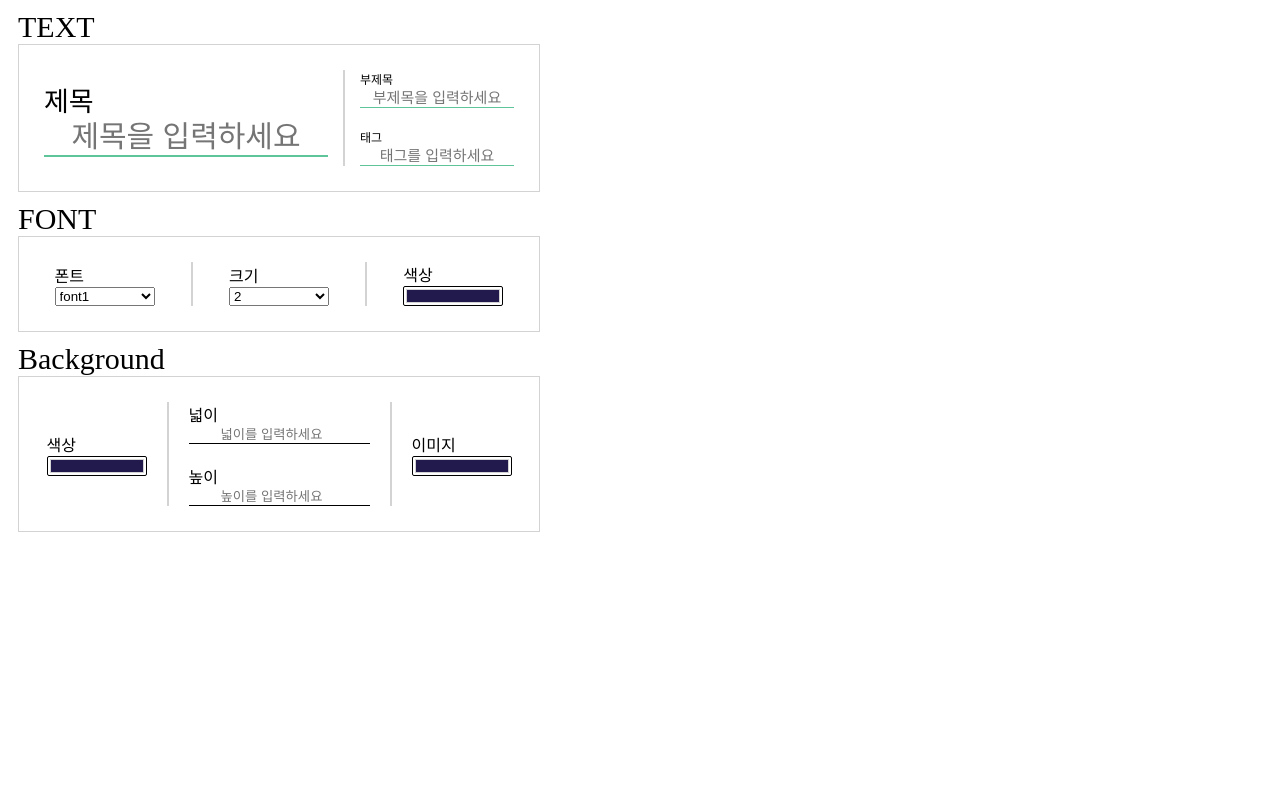
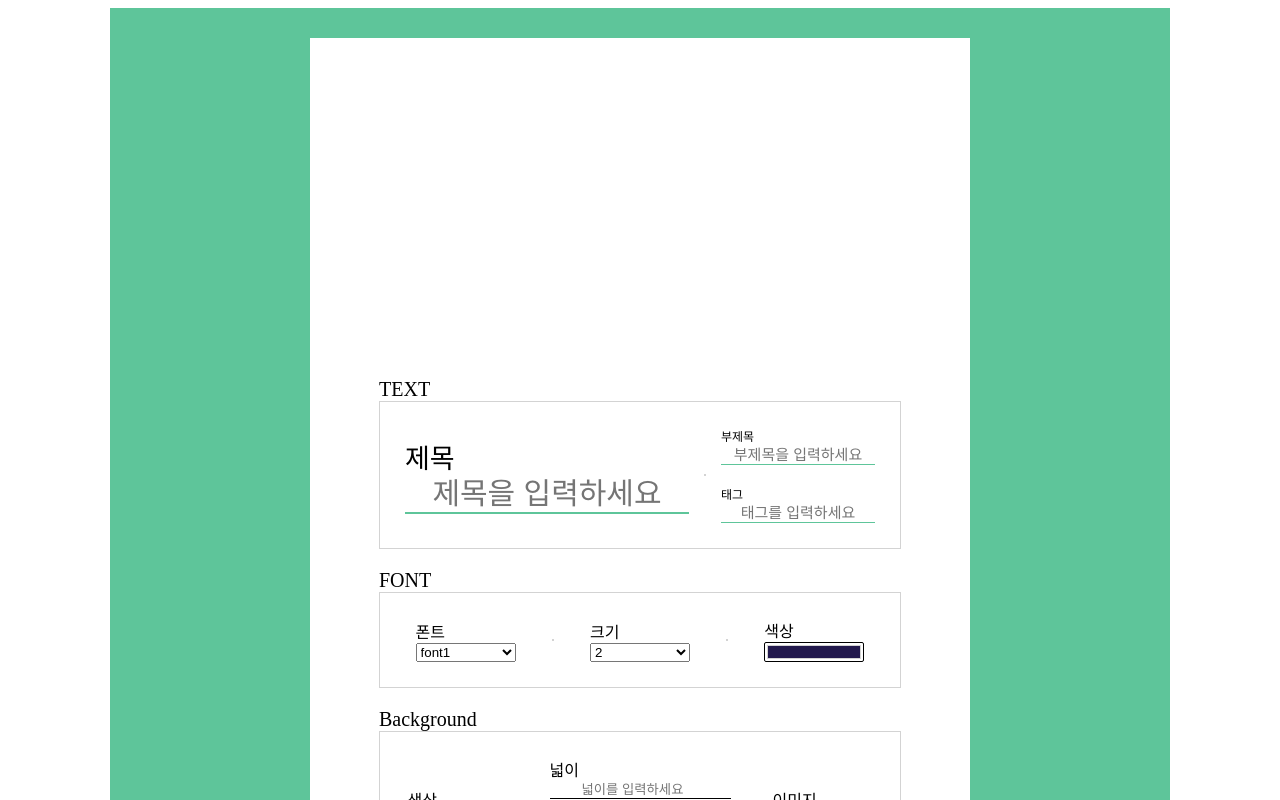
Before and after one commit to vagabondms/banner.github.io, a React (Create React App) app: page / in a window 1280 px wide. Shown: the top 800 px of the page. Built offline with nearby package versions, Linux system fonts and the light colour scheme.

Commit message:
데이터 뿌리는 법에 대해 고민할 차례!

```diff
--- a/src/App.tsx
+++ b/src/App.tsx
@@ -1,18 +1,25 @@
-import React from 'react';
+import React, { ReactElement } from 'react';
 
-// import Canvas from './components/atoms/Canvas';
+import Button from '@atoms/Button';
+import Canvas from '@atoms/Canvas';
+import { Layout } from '@atoms/Layout';
 import BackgroundBox from '@organisms/BackgroundBox';
 import FontBox from '@organisms/FontBox';
 import InputBox from '@organisms/InputBox';
 
-function App() {
+const App = (): ReactElement => {
+  // context를 사용해서 canvas와 각각의 Box에 value를 주입해야함.
   return (
-    <>
-      <InputBox></InputBox>
-      <FontBox></FontBox>
-      <BackgroundBox />
-    </>
+    <Layout>
+      <Layout style={{ backgroundColor: 'white', width: 600 }}>
+        <Canvas></Canvas>
+        <InputBox></InputBox>
+        <FontBox></FontBox>
+        <BackgroundBox />
+        <Button text="Download" onClick={() => {}}></Button>
+      </Layout>
+    </Layout>
   );
-}
+};
 
 export default App;
--- a/src/components/atoms/BoxWrapper.tsx
+++ b/src/components/atoms/BoxWrapper.tsx
@@ -1,23 +1,28 @@
 import React, { ReactElement } from 'react';
 
 import styled from '@emotion/styled';
-
 export interface IBoxWrapperProps {
   children: ReactElement | ReactElement[];
   name?: string;
+  direction?: string;
 }
 
-const StyledDivWrapper = styled.div`
+const StyledDivWrapper = styled.div<IBoxWrapperProps>`
   display: flex;
   justify-content: space-around;
-  align-items: 'center';
+  align-items: center;
+
   width: 500px;
   border: 1px solid lightgrey;
   padding: 10px;
 `;
 
-const BoxWrapper = ({ children, name }: IBoxWrapperProps): ReactElement => {
-  return <StyledDivWrapper id={name}>{children}</StyledDivWrapper>;
+const BoxWrapper = ({ children, name, ...rest }: IBoxWrapperProps): ReactElement => {
+  return (
+    <StyledDivWrapper id={name} {...rest}>
+      {children}
+    </StyledDivWrapper>
+  );
 };
 
 export default BoxWrapper;
--- a/src/components/atoms/Canvas.tsx
+++ b/src/components/atoms/Canvas.tsx
@@ -1,7 +1,14 @@
-import React from 'react';
+import React, { ReactElement, useRef } from 'react';
 
-const Canvas = () => {
-  return <Canvas></Canvas>;
+const Canvas = (): ReactElement => {
+  const canvas = useRef<HTMLCanvasElement>(null);
+  const ctx = canvas?.current?.getContext('2d');
+  if (ctx) {
+    ctx.font = '30px serif';
+    ctx?.fillText('하이요', 0, 20);
+  }
+
+  return <canvas ref={canvas} style={{ width: 1000, height: 300 }}></canvas>;
 };
 
 export default Canvas;
--- /dev/null
+++ b/src/components/atoms/Layout.tsx
@@ -0,0 +1,23 @@
+import React, { CSSProperties, ReactElement } from 'react';
+
+import styled from '@emotion/styled';
+
+export interface ILayoutProps {
+  children: ReactElement[] | ReactElement;
+  style?: CSSProperties;
+}
+
+const StyledDiv = styled.div`
+  display: flex;
+  flex-direction: column;
+  align-items: center;
+  margin: auto;
+  width: 1000px;
+  height: 100%;
+  background-color: #5ec59a;
+  padding: 30px;
+`;
+
+export const Layout = ({ children, ...rest }: ILayoutProps): ReactElement => {
+  return <StyledDiv {...rest}>{children}</StyledDiv>;
+};
--- a/src/components/molecules/LabeledBoxWrapper.tsx
+++ b/src/components/molecules/LabeledBoxWrapper.tsx
@@ -14,12 +14,13 @@ const StyledDiv = styled.div`
   flex-direction: column;
   color: black;
   margin: 10px;
+  background-color: white;
 `;
 
 const LabeledBoxWrapper = ({ name, children }: ILabeledInputProps): ReactElement => {
   return (
     <StyledDiv>
-      <Label name={name} style={{ fontSize: 30 }}>
+      <Label name={name} style={{ fontSize: 20 }}>
         {name}
       </Label>
       <BoxWrapper name={name}>{children}</BoxWrapper>
```
Also changed, not shown: src/hooks/useInput.tsx (renamed from src/hooks/useInput.ts, +16 -1 lines).
